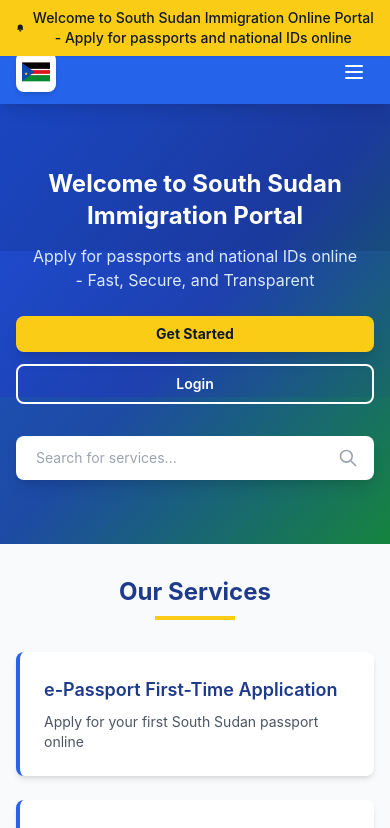
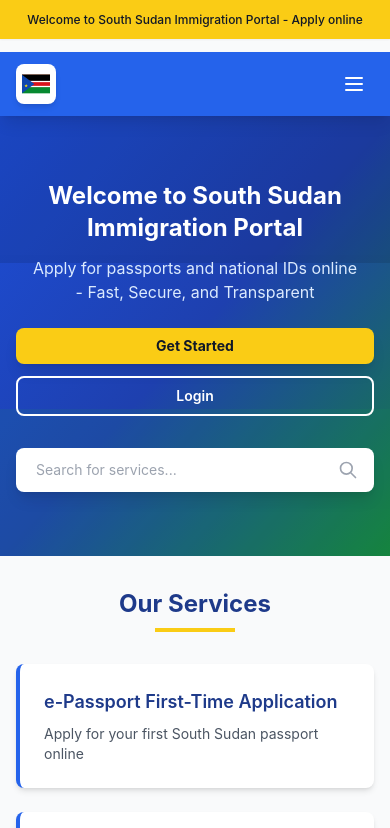
Before and after one commit to Kur-Malual17/SouthSudan-e-Services, a React (Vite) app in the folder client/: page / in a window 390 px wide. Shown: the top 828 px of the page. Built offline with nearby package versions, Linux system fonts and the light colour scheme; no server answers; the HTML template or start-up script is replaced by a standard one.

Commit message:
Fix mobile header overlap - adjust announcement bar and navigation spacing

```diff
--- a/client/src/components/Layout.tsx
+++ b/client/src/components/Layout.tsx
@@ -9,17 +9,17 @@ export default function Layout() {
   return (
     <div className="min-h-screen bg-gray-50">
       {/* Top Announcement Bar - Irembo Style */}
-      <div className="fixed top-0 left-0 right-0 z-50 bg-yellow-400 text-gray-900 py-2 px-4 text-center text-sm font-medium shadow-sm">
-        <span className="inline-flex items-center">
-          <svg className="w-4 h-4 mr-2" fill="currentColor" viewBox="0 0 20 20">
+      <div className="fixed top-0 left-0 right-0 z-50 bg-yellow-400 text-gray-900 py-3 px-4 text-center text-xs sm:text-sm font-medium shadow-sm">
+        <span className="flex items-center justify-center">
+          <svg className="w-4 h-4 mr-2 flex-shrink-0 hidden sm:block" fill="currentColor" viewBox="0 0 20 20">
             <path d="M10 2a6 6 0 00-6 6v3.586l-.707.707A1 1 0 004 14h12a1 1 0 00.707-1.707L16 11.586V8a6 6 0 00-6-6zM10 18a3 3 0 01-3-3h6a3 3 0 01-3 3z"/>
           </svg>
-          Welcome to South Sudan Immigration Online Portal - Apply for passports and national IDs online
+          <span className="leading-tight">Welcome to South Sudan Immigration Portal - Apply online</span>
         </span>
       </div>
 
       {/* Main Navigation Bar - Irembo Style */}
-      <nav className="fixed top-10 left-0 right-0 z-40 bg-blue-600 text-white shadow-lg">
+      <nav className="fixed top-[52px] left-0 right-0 z-40 bg-blue-600 text-white shadow-lg">
         <div className="max-w-7xl mx-auto px-4 sm:px-6 lg:px-8">
           <div className="flex justify-between items-center h-16">
             {/* Logo - Irembo Style */}
@@ -157,8 +157,8 @@ export default function Layout() {
         </div>
       </nav>
 
-      {/* Add padding to prevent content from going under fixed navbar (announcement bar 40px + nav 64px = 104px) */}
-      <div className="h-[104px]"></div>
+      {/* Add padding to prevent content from going under fixed navbar (announcement bar 52px + nav 64px = 116px) */}
+      <div className="h-[116px]"></div>
 
       <main>
         <Outlet />
```
